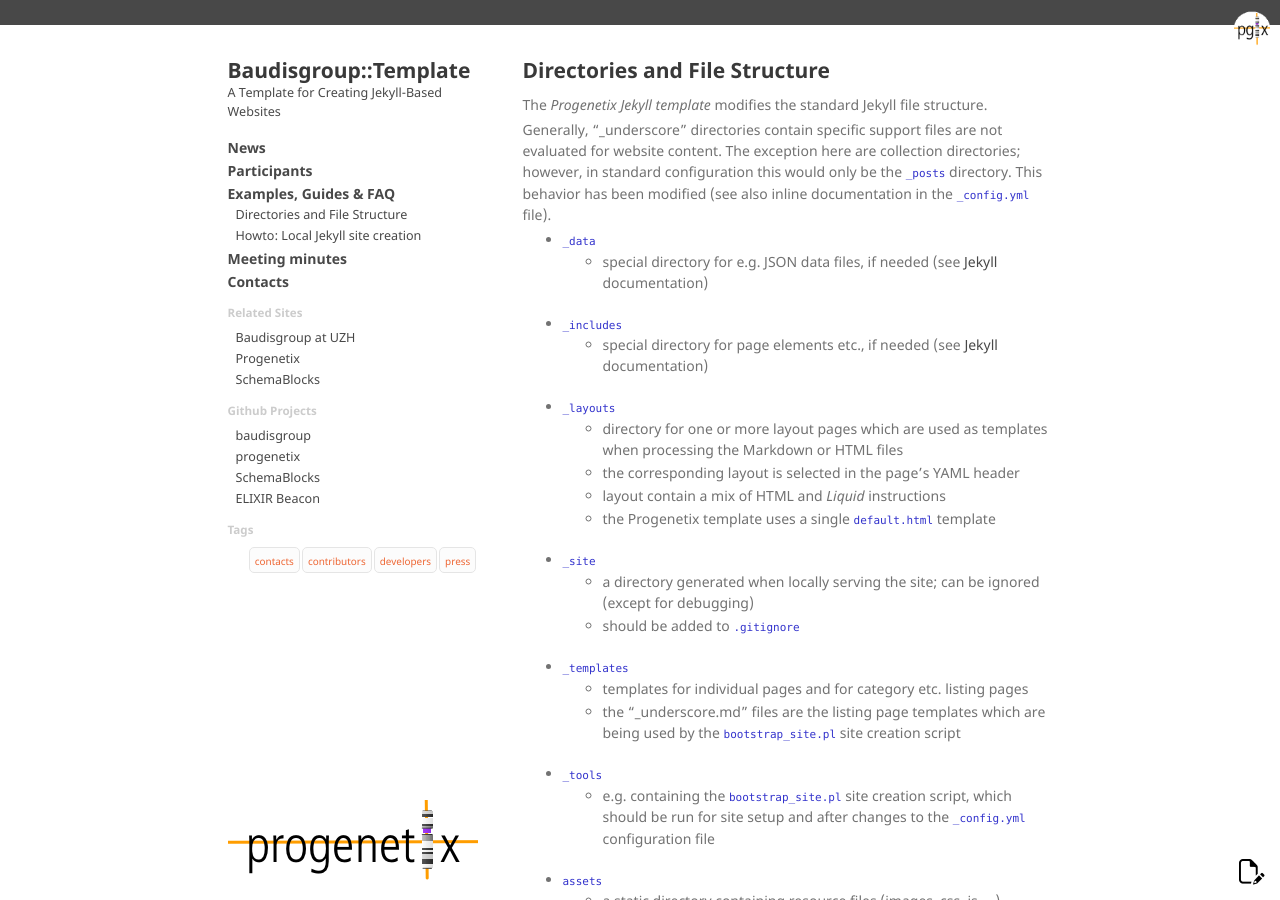
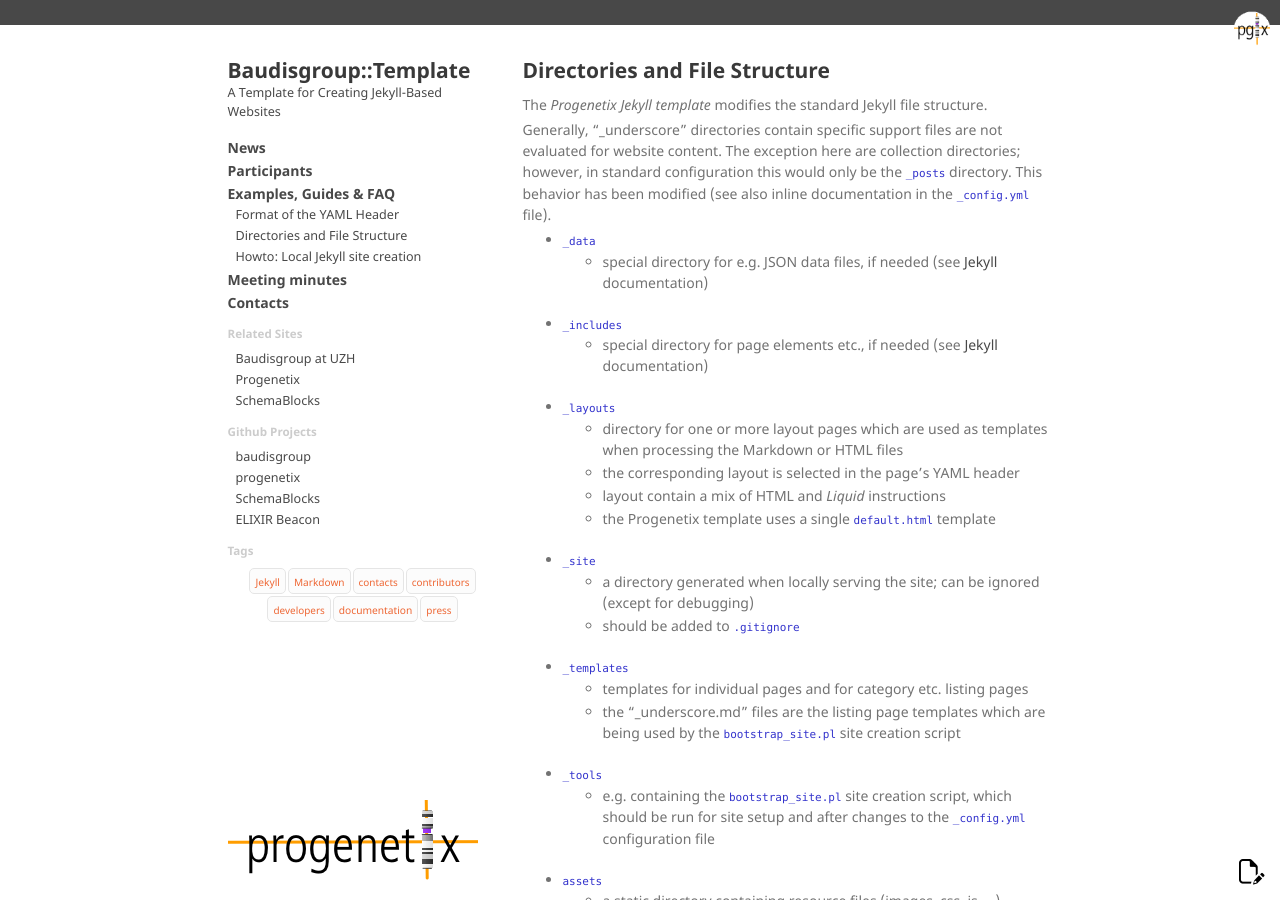
Before and after one commit to progenetix/progenetix-site-template, a Jekyll site: the page built from pages/_howto/progenetix-template-file-structure.md, in a window 1280 px wide and 900 px high. Built offline with Jekyll 4.4.1, drawn with Linux system fonts in a browser that asks for light colours.

Commit message:
more tags

```diff
--- a/_config.yml
+++ b/_config.yml
@@ -77,6 +77,8 @@ cloud_tags:
   - press
   - times
   - Jekyll
+  - Markdown
+  - documentation
 
 # additional Jekyll instructions
 plugins:
--- a/pages/_howto/progenetix-template-file-structure.md
+++ b/pages/_howto/progenetix-template-file-structure.md
@@ -7,6 +7,10 @@ excerpt_link: https://baudisgroup.github.io/progenetix-site-template/howto/templ
 excerpt_separator: <!--more-->
 category:
   - howto
+tags:
+  - Jekyll
+  - Markdown
+  - documentation
 ---
 
 ## {{page.title}}
```
Also changed, not shown: pages/_howto/Howto-locally-install-Jekyll-pages.md (+3 -0 lines), pages/_howto/progenetix-template-yaml-headers.md (+5 -1 lines).
